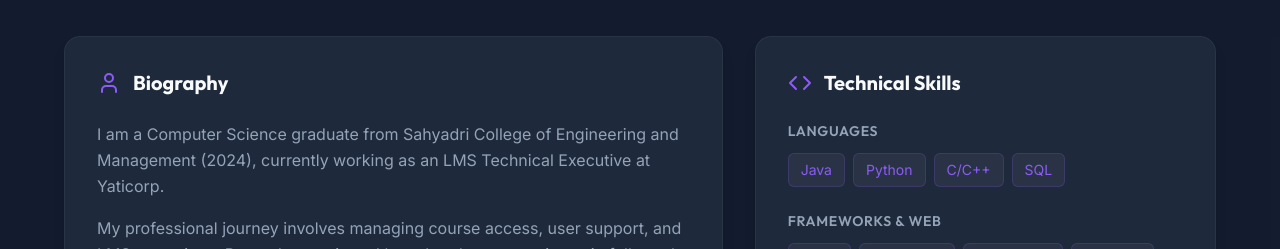
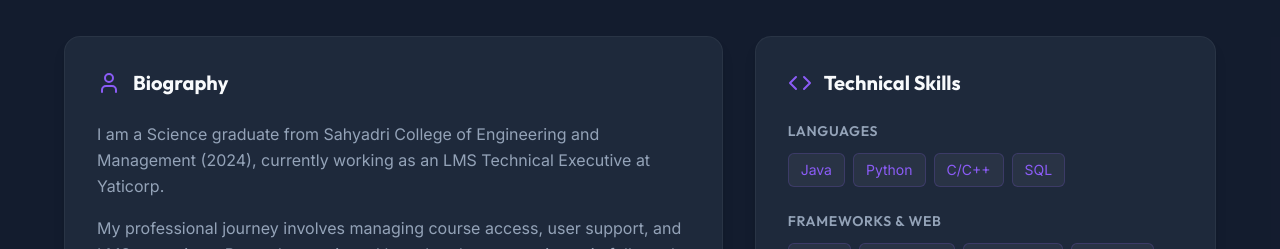
Before and after one commit to VishranthRai/Portfolio, a React (Vite) app: page / in a window 1280 px wide. Shown: the part 980-1229 px from the top of the page. Built offline with nearby package versions, Linux system fonts and the light colour scheme.

Commit message:
some changes

```diff
--- a/src/components/About.jsx
+++ b/src/components/About.jsx
@@ -72,7 +72,7 @@ const About = () => {
                                 </div>
                                 <div className="space-y-4 text-text-secondary leading-relaxed">
                                     <p>
-                                        I am a Computer Science graduate from Sahyadri College of Engineering and Management (2024),
+                                        I am a  Science graduate from Sahyadri College of Engineering and Management (2024),
                                         currently working as an LMS Technical Executive at Yaticorp.
                                     </p>
                                     <p>
```
